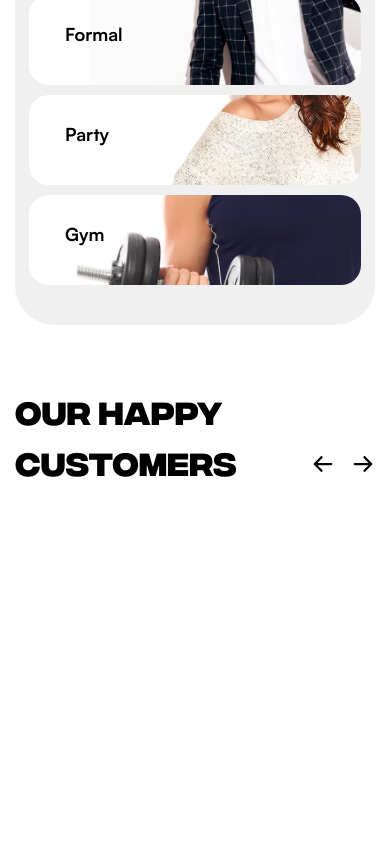
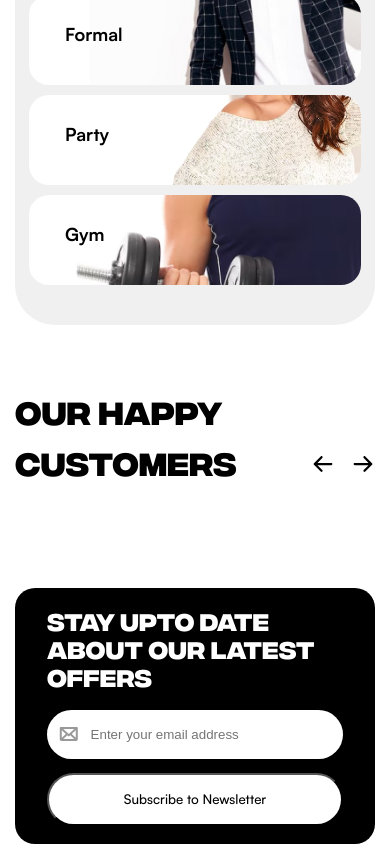
Before and after one commit to amirhosseinhamidian/Shop-co--eCommerce-, a plain HTML site: page pages/index.html in a window 390 px wide. Shown: the part 2265-3109 px from the top of the page. Before the commit the page ends 2793 px from the top, so only its background shows below. Drawn offline with Linux system fonts and the light colour scheme; no server answers.

Commit message:
newsletter section complete

```diff
--- a/assets/scripts/home.js
+++ b/assets/scripts/home.js
@@ -86,6 +86,7 @@ function generateCommentElement(comment){
     const commentElem = document.createElement('site-comment')
     commentElem.setAttribute("comment-title", comment.username)
     commentElem.setAttribute("comment-text", comment.text)
+    commentElem.setAttribute("comment-score", comment.score)
     commentElem.classList.add("comment__site-item")
     return commentElem
 }
--- a/assets/styles/home.css
+++ b/assets/styles/home.css
@@ -242,10 +242,6 @@
 =======================
 
 */
-
-.comments{
-
-}
 .comments__title-wrapper{
     display: flex;
     justify-content: space-between;
@@ -275,13 +271,72 @@
     display: none;
 }
 
+/*
+
+=========================
+    Newsletter Section
+=========================
+
+*/
+
+.newsletter__wrapper{
+    display: flex;
+    align-items: center;
+    justify-content: space-between;
+    background-color: var(--primary);
+    border-radius: 2rem;
+    padding: 3.6rem 6.4rem;
+    line-height: 4.5rem;
+    gap: 2rem;
+}
+.newsletter__title{
+    font-family: var(--secondary_font);
+    font-size: 4rem;
+    color: var(--color-white);
+    flex-basis: 50%;
+    text-align: start;
+    line-height: 4.2rem;
+}
+.newsletter__functionality{
+    flex-basis: 50%;
+    display: flex;
+    flex-direction: column;
+    align-items: flex-end;
+    gap: 1.4rem;
+}
+.newsletter__email{
+    background-color: var(--color-white);
+    padding: 1.6rem 1.2rem;
+    border-radius: 6.2rem;
+    display: flex;
+    align-items: center;
+    width: 75%;
+}
+.email__input{
+    outline: none;
+    border: none;
+    margin-left: 1rem;
+    width: 100%;
+}
+.email__submit{
+    width: 75%;
+    background-color: var(--color-white);
+    padding: 1.6rem 1.2rem;
+    border-radius: 6.2rem;
+    font-family: var(--primary_font_medium);
+    cursor: pointer;
+    transition: all 150ms ease-in;
+}
+.email__submit:hover{
+    background-color: var(--primary-alpha-40);
+}
+
 @media (max-width:1400px) {
     .hero__title{
         font-size: 4.4rem;
         line-height: 5.4rem;
     }
     .hero__left{
-
         gap: 2.2rem;
     }
     .info__count{
@@ -346,15 +401,28 @@
     .comments__wrapper{
         grid-auto-columns: minmax(50%, 1fr);
     }
+    .newsletter__title{
+        font-size: 3rem;
+        line-height: 3.2rem;
+    }
 }
 @media (max-width:768px) {
     .new-arrivals__link,
     .top-selling__link,
-    .comments__icon{
+    .comments__icon,
+    .email__submit{
         cursor: default;
     }
     .comments__wrapper{
         grid-auto-columns: minmax(100%, 1fr);
+    }
+    .newsletter__wrapper{
+        flex-direction: column;
+    }
+    .newsletter__email,
+    .email__submit,
+    .newsletter__functionality{
+        width: 100%;
     }
 }
 @media (max-width:576px) {
@@ -389,7 +457,9 @@
     .browse-style__title{
         font-size: 2rem;
     }
-
+    .newsletter__wrapper{
+        padding: 1.8rem 3.2rem;
+    }
 }
 
 @media (max-width:403px){
@@ -428,4 +498,8 @@
     .browse-style__img{
         transform: scale(1.2) translate(-3rem, 0rem);
     }
+    .newsletter__title{
+        font-size: 2.4rem;
+        line-height: 2.8rem;
+    }
 }
--- a/components/comment/comment.css
+++ b/components/comment/comment.css
@@ -22,3 +22,8 @@
 .comment__text{
     text-align: start;
 }
+.score{
+    display: flex;
+    align-items: center;
+    gap: 0.5rem;
+}
--- a/components/comment/comment.js
+++ b/components/comment/comment.js
@@ -34,6 +34,29 @@ class Comment extends HTMLElement {
 
         titleElem.innerHTML = titleComment
         textElem.innerHTML = textComment
+
+        let commentScore = Number(this.getAttribute('comment-score'))
+        console.log("score : ", commentScore);
+
+
+        for(let i = 0; i < Math.floor(commentScore); i++) {
+            const starContainer = document.createElement('div');
+            starContainer.style.display = 'flex'
+            starContainer.style.alignItems = 'center'
+            starContainer.innerHTML = `<svg width="23" height="21" viewBox="0 0 23 21" fill="none" xmlns="http://www.w3.org/2000/svg">
+                                        <path d="M11.4868 0L14.6852 6.8872L22.2237 7.80085L16.662 12.971L18.1226 20.4229L11.4868 16.731L4.85096 20.4229L6.31155 12.971L0.749813 7.80085L8.2883 6.8872L11.4868 0Z" fill="#FFC633"/>
+                                    </svg>`;
+            scoreElem.append(starContainer)
+        }
+        if(!Number.isInteger(commentScore)){
+            const halfStarContainer = document.createElement('div');
+            halfStarContainer.style.display = 'flex'
+            halfStarContainer.style.alignItems = 'center'
+            halfStarContainer.innerHTML = `<svg width="9" height="17" viewBox="0 0 9 17" fill="none" xmlns="http://www.w3.org/2000/svg">
+                                                <path d="M3.56594 16.9794L8.99998 13.9561V0.255127L6.38077 5.89504L0.20752 6.64322L4.76201 10.8771L3.56594 16.9794Z" fill="#FFC633"/>
+                                            </svg>`
+            scoreElem.append(halfStarContainer)
+        }
     }
 
     static observedAttributes () {
--- a/components/product/product.css
+++ b/components/product/product.css
@@ -32,7 +32,7 @@
 .score__text span{
     color: var(--primary-alpha-60);
 }
-.pirce{
+.price{
     display: flex;
     align-items: center;
     gap: 1rem;
--- a/pages/index.html
+++ b/pages/index.html
@@ -177,6 +177,22 @@
           </div>
         </div>
       </section>
+      <section class="newsletter section-head">
+        <div class="container">
+          <div class="newsletter__wrapper">
+            <h4 class="newsletter__title">STAY UPTO DATE ABOUT OUR LATEST OFFERS</h4>
+            <div class="newsletter__functionality">
+              <div class="newsletter__email">
+                <svg width="22" height="16" viewBox="0 0 22 16" fill="none">
+                  <path d="M20 0.125H2C1.70163 0.125 1.41548 0.243526 1.2045 0.454505C0.993526 0.665483 0.875 0.951631 0.875 1.25V14C0.875 14.4973 1.07254 14.9742 1.42417 15.3258C1.77581 15.6775 2.25272 15.875 2.75 15.875H19.25C19.7473 15.875 20.2242 15.6775 20.5758 15.3258C20.9275 14.9742 21.125 14.4973 21.125 14V1.25C21.125 0.951631 21.0065 0.665483 20.7955 0.454505C20.5845 0.243526 20.2984 0.125 20 0.125ZM11 7.97375L4.89219 2.375H17.1078L11 7.97375ZM7.69906 8L3.125 12.1925V3.8075L7.69906 8ZM9.36406 9.52625L10.2397 10.3297C10.4472 10.52 10.7185 10.6255 11 10.6255C11.2815 10.6255 11.5528 10.52 11.7603 10.3297L12.6359 9.52625L17.1078 13.625H4.89219L9.36406 9.52625ZM14.3009 8L18.875 3.8075V12.1925L14.3009 8Z" fill="black" fill-opacity="0.4"/>
+                </svg>
+                <input type="text" class="email__input" placeholder="Enter your email address">
+              </div>
+              <button class="email__submit">Subscribe to Newsletter</button>
+            </div>
+          </div>
+        </div>
+      </section>
     </main>
     <script type="module" src="../assets/scripts/home.js"></script>
   </body>
```
